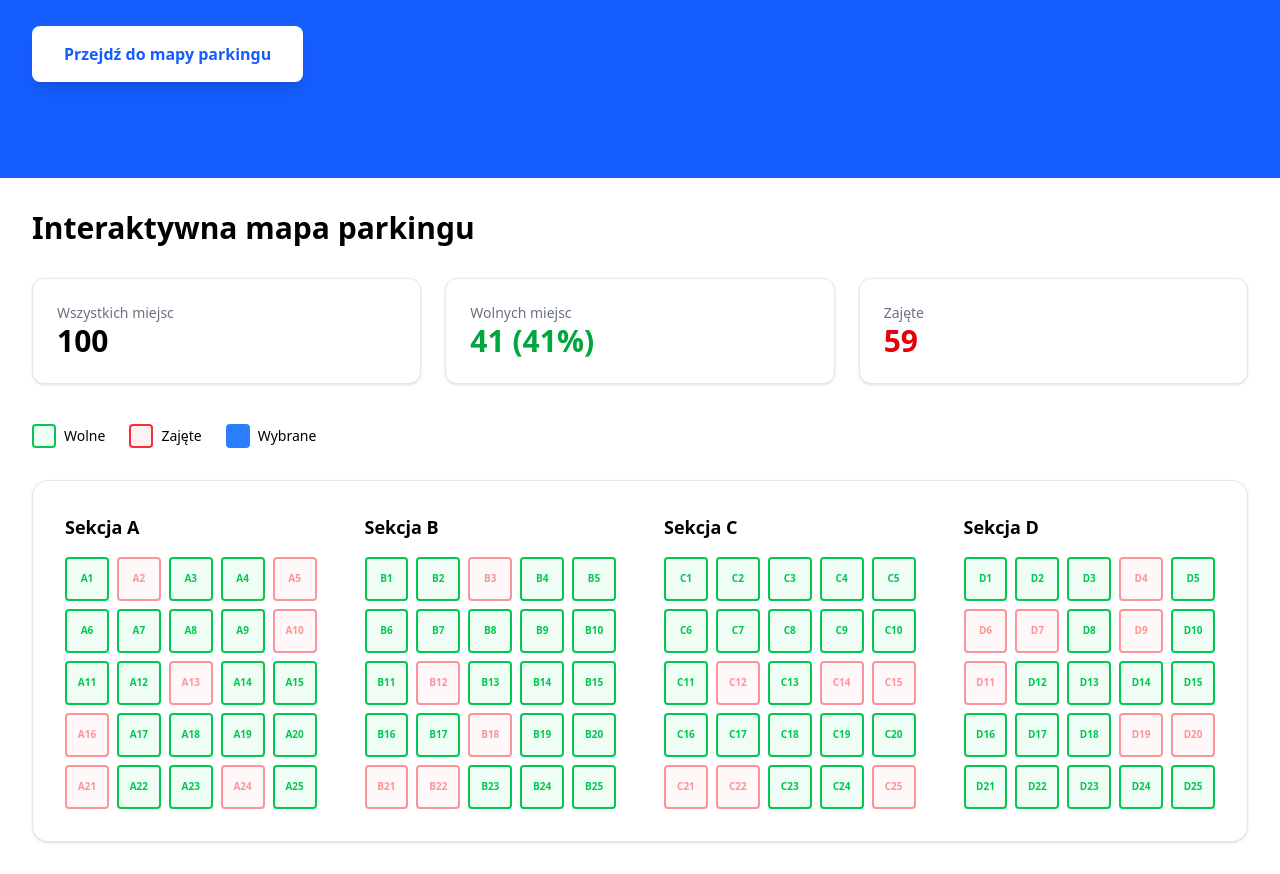
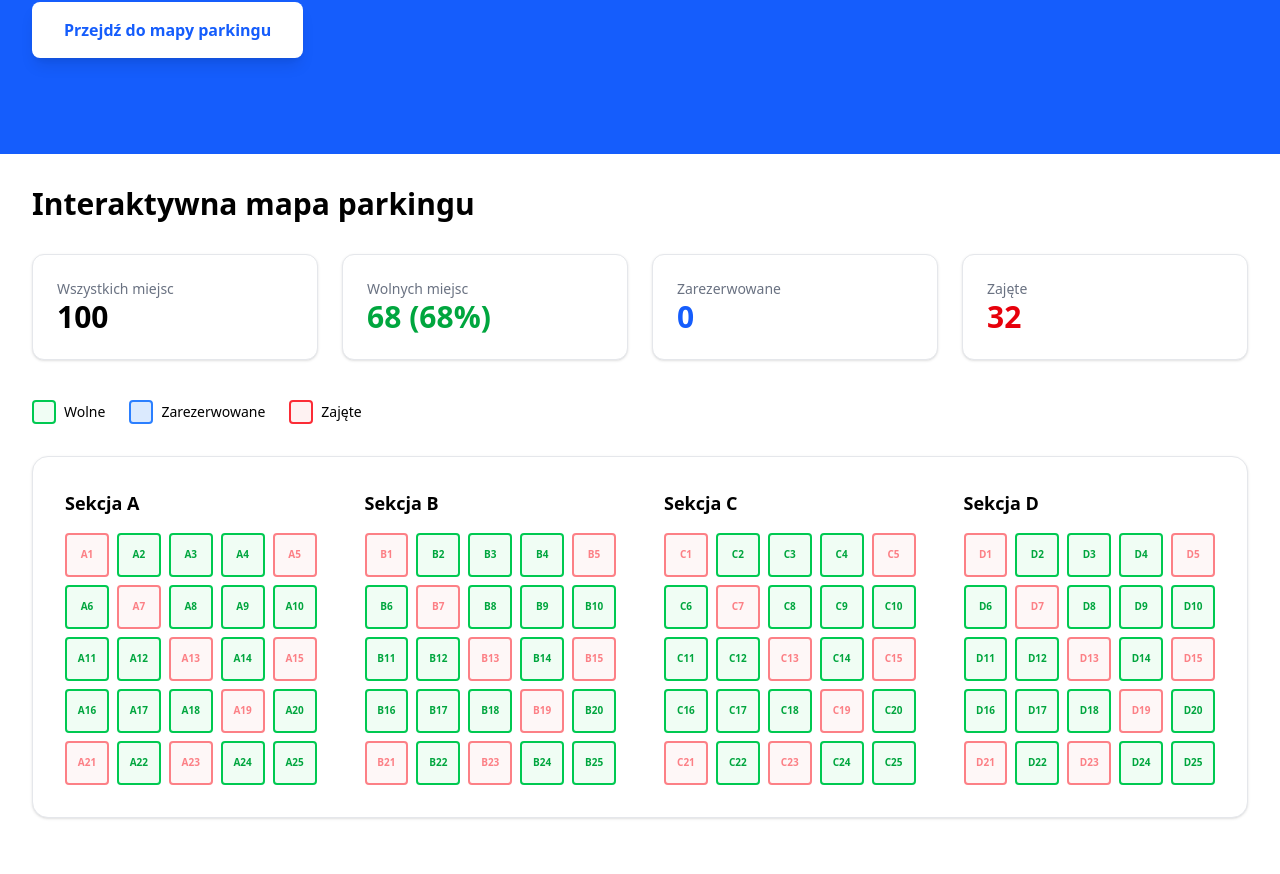
Before and after one commit to democratik/System-rezerwacji-miejsc-parkingu, a Next.js app: page / in a window 1280 px wide. Shown: the part 415-1289 px from the top of the page. After the commit the page ends 1265 px from the top, so only its background shows below. Built offline with nearby package versions, Linux system fonts and the light colour scheme.

Commit message:
parkink map update

```diff
--- a/app/layout.tsx
+++ b/app/layout.tsx
@@ -13,10 +13,7 @@ export default function RootLayout({
 }>) {
   return (
     <html lang="en">
-      <body>
-        layaut
-        {children}
-      </body>
+      <body>{children}</body>
     </html>
   );
 }
--- a/features/mainPage/ParkingManager.tsx
+++ b/features/mainPage/ParkingManager.tsx
@@ -1,82 +1,195 @@
 "use client";
 
-import React, { useState } from "react";
+import React, { useState, useMemo } from "react";
 
-// Типізація для паркувального місця
+type SpotStatus = "free" | "occupied" | "booked";
+
 type Spot = {
   id: string;
   number: string;
-  status: "free" | "occupied" | "selected";
+  status: SpotStatus;
+  bookedUntil?: Date;
+  bookedBy?: string;
 };
 
-export default function ParkingManager() {
-  // Поки що використовуємо статичні дані для прикладу
-  const [selectedSpot, setSelectedSpot] = useState<string | null>(null);
+type BookingInfo = {
+  spotId: string;
+  spotNumber: string;
+};
 
-  const sections = ["A", "B", "C", "D"];
+const SECTIONS = ["A", "B", "C", "D"];
 
-  // Функція для генерації масиву місць (для прикладу)
-  const generateSpots = (section: string): Spot[] =>
-    Array.from({ length: 25 }, (_, i) => ({
+function generateInitialSpots(): Record<string, Spot[]> {
+  const result: Record<string, Spot[]> = {};
+  const occupiedPattern = [
+    true,
+    false,
+    false,
+    false,
+    true,
+    false,
+    true,
+    false,
+    false,
+    false,
+    false,
+    false,
+    true,
+    false,
+    true,
+    false,
+    false,
+    false,
+    true,
+    false,
+    true,
+    false,
+    true,
+    false,
+    false,
+  ];
+
+  for (const section of SECTIONS) {
+    result[section] = Array.from({ length: 25 }, (_, i) => ({
       id: `${section}${i + 1}`,
       number: `${section}${i + 1}`,
-      status: Math.random() > 0.3 ? "free" : "occupied",
+      status: occupiedPattern[i] ? "occupied" : "free",
     }));
+  }
+  return result;
+}
+
+const DURATION_OPTIONS = [
+  { label: "30 minut", minutes: 30 },
+  { label: "1 godzina", minutes: 60 },
+  { label: "2 godziny", minutes: 120 },
+  { label: "4 godziny", minutes: 240 },
+  { label: "8 godzin", minutes: 480 },
+  { label: "24 godziny", minutes: 1440 },
+];
+
+export default function ParkingManager() {
+  const initialSpots = useMemo(() => generateInitialSpots(), []);
+  const [spots, setSpots] = useState<Record<string, Spot[]>>(initialSpots);
+
+  const [booking, setBooking] = useState<BookingInfo | null>(null);
+  const [selectedDuration, setSelectedDuration] = useState<number>(60);
+  const [driverName, setDriverName] = useState<string>("");
+
+  const stats = useMemo(() => {
+    const allSpots = Object.values(spots).flat();
+    const total = allSpots.length;
+    const occupied = allSpots.filter((s) => s.status === "occupied").length;
+    const booked = allSpots.filter((s) => s.status === "booked").length;
+    const free = allSpots.filter((s) => s.status === "free").length;
+    return { total, occupied, booked, free };
+  }, [spots]);
+
+  const handleSpotClick = (spot: Spot) => {
+    if (spot.status !== "free") return;
+    setBooking({ spotId: spot.id, spotNumber: spot.number });
+    setSelectedDuration(60);
+    setDriverName("");
+  };
+
+  const handleConfirmBooking = () => {
+    if (!booking) return;
+
+    const bookedUntil = new Date(Date.now() + selectedDuration * 60 * 1000);
+
+    setSpots((prev) => {
+      const updated = { ...prev };
+      for (const section of SECTIONS) {
+        updated[section] = updated[section].map((s) =>
+          s.id === booking.spotId
+            ? {
+                ...s,
+                status: "booked" as SpotStatus,
+                bookedUntil,
+                bookedBy: driverName || "Anonimowy",
+              }
+            : s,
+        );
+      }
+      return updated;
+    });
+
+    setBooking(null);
+  };
+
+  const handleCancelBooking = () => {
+    setBooking(null);
+  };
+
+  const formatTime = (date: Date) =>
+    date.toLocaleTimeString("pl-PL", { hour: "2-digit", minute: "2-digit" });
 
   return (
     <div className="max-w-7xl mx-auto p-8">
       <h2 className="text-3xl font-bold mb-8">Interaktywna mapa parkingu</h2>
 
       {/* Секція статистики */}
-      <div className="grid grid-cols-1 md:grid-cols-3 gap-6 mb-10">
+      <div className="grid grid-cols-1 md:grid-cols-4 gap-6 mb-10">
         <div className="bg-white p-6 rounded-xl border border-gray-200 shadow-sm">
           <p className="text-gray-500 text-sm font-medium">Wszystkich miejsc</p>
-          <p className="text-3xl font-bold">100</p>
+          <p className="text-3xl font-bold">{stats.total}</p>
         </div>
         <div className="bg-white p-6 rounded-xl border border-gray-200 shadow-sm">
           <p className="text-gray-500 text-sm font-medium">Wolnych miejsc</p>
-          <p className="text-3xl font-bold text-green-600">41 (41%)</p>
+          <p className="text-3xl font-bold text-green-600">
+            {stats.free} ({Math.round((stats.free / stats.total) * 100)}%)
+          </p>
+        </div>
+        <div className="bg-white p-6 rounded-xl border border-gray-200 shadow-sm">
+          <p className="text-gray-500 text-sm font-medium">Zarezerwowane</p>
+          <p className="text-3xl font-bold text-blue-600">{stats.booked}</p>
         </div>
         <div className="bg-white p-6 rounded-xl border border-gray-200 shadow-sm">
           <p className="text-gray-500 text-sm font-medium">Zajęte</p>
-          <p className="text-3xl font-bold text-red-600">59</p>
+          <p className="text-3xl font-bold text-red-600">{stats.occupied}</p>
         </div>
       </div>
 
-      {/* Легенда */}
-      <div className="flex gap-6 mb-8 text-sm font-medium">
+      <div className="flex gap-6 mb-8 text-sm font-medium flex-wrap">
         <div className="flex items-center gap-2">
           <div className="w-6 h-6 border-2 border-green-500 rounded bg-green-50"></div>
           <span>Wolne</span>
         </div>
         <div className="flex items-center gap-2">
+          <div className="w-6 h-6 border-2 border-blue-500 rounded bg-blue-100"></div>
+          <span>Zarezerwowane</span>
+        </div>
+        <div className="flex items-center gap-2">
           <div className="w-6 h-6 border-2 border-red-500 rounded bg-red-50"></div>
           <span>Zajęte</span>
         </div>
-        <div className="flex items-center gap-2">
-          <div className="w-6 h-6 border-2 border-blue-500 rounded bg-blue-500"></div>
-          <span>Wybrane</span>
-        </div>
       </div>
 
-      {/* Карта паркінгу */}
       <div className="bg-white p-8 rounded-2xl border border-gray-200 shadow-sm grid grid-cols-1 lg:grid-cols-4 gap-12">
-        {sections.map((sectionName) => (
+        {SECTIONS.map((sectionName) => (
           <div key={sectionName}>
             <h3 className="text-lg font-bold mb-4">Sekcja {sectionName}</h3>
             <div className="grid grid-cols-5 gap-2">
-              {generateSpots(sectionName).map((spot) => (
+              {spots[sectionName].map((spot) => (
                 <button
                   key={spot.id}
-                  disabled={spot.status === "occupied"}
-                  onClick={() => setSelectedSpot(spot.id)}
+                  disabled={
+                    spot.status === "occupied" || spot.status === "booked"
+                  }
+                  onClick={() => handleSpotClick(spot)}
+                  title={
+                    spot.status === "booked" && spot.bookedUntil
+                      ? `Zarezerwowane przez: ${spot.bookedBy}\nDo: ${formatTime(spot.bookedUntil)}`
+                      : spot.status === "occupied"
+                        ? "Zajęte"
+                        : "Kliknij aby zarezerwować"
+                  }
                   className={`
                     aspect-square flex items-center justify-center text-[10px] font-bold rounded border-2 transition-all
-                    ${spot.status === "occupied" ? "border-red-500 text-red-500 bg-red-50 opacity-50 cursor-not-allowed" : ""}
-                    ${spot.status === "free" && selectedSpot !== spot.id ? "border-green-500 text-green-500 bg-green-50 hover:bg-green-100" : ""}
-                    ${selectedSpot === spot.id ? "border-blue-600 bg-blue-600 text-white shadow-md scale-105" : ""}
-                  `}
-                >
+                    ${spot.status === "occupied" ? "border-red-500 text-red-500 bg-red-50 opacity-60 cursor-not-allowed" : ""}
+                    ${spot.status === "booked" ? "border-blue-500 text-blue-600 bg-blue-100 cursor-not-allowed" : ""}
+                    ${spot.status === "free" ? "border-green-500 text-green-600 bg-green-50 hover:bg-green-100 hover:scale-105 cursor-pointer" : ""}
+                  `}>
                   {spot.number}
                 </button>
               ))}
@@ -84,6 +197,77 @@ export default function ParkingManager() {
           </div>
         ))}
       </div>
+
+      {booking && (
+        <div className="fixed inset-0 bg-black/50 flex items-center justify-center z-50 p-4">
+          <div className="bg-white rounded-2xl shadow-2xl p-8 w-full max-w-md">
+            <h3 className="text-2xl font-bold mb-1">Rezerwacja miejsca</h3>
+            <p className="text-gray-500 mb-6">
+              Miejsce:{" "}
+              <span className="font-bold text-gray-800">
+                {booking.spotNumber}
+              </span>
+            </p>
+
+            {/* Ім'я водія */}
+            <div className="mb-5">
+              <label className="block text-sm font-medium text-gray-700 mb-1">
+                Imię i nazwisko
+              </label>
+              <input
+                type="text"
+                value={driverName}
+                onChange={(e) => setDriverName(e.target.value)}
+                placeholder="np. Jan Kowalski"
+                className="w-full border border-gray-300 rounded-lg px-4 py-2 text-sm focus:outline-none focus:ring-2 focus:ring-blue-500"
+              />
+            </div>
+
+            <div className="mb-6">
+              <label className="block text-sm font-medium text-gray-700 mb-2">
+                Czas rezerwacji
+              </label>
+              <div className="grid grid-cols-3 gap-2">
+                {DURATION_OPTIONS.map((opt) => (
+                  <button
+                    key={opt.minutes}
+                    onClick={() => setSelectedDuration(opt.minutes)}
+                    className={`py-2 px-3 rounded-lg border-2 text-sm font-medium transition-all ${
+                      selectedDuration === opt.minutes
+                        ? "border-blue-500 bg-blue-500 text-white"
+                        : "border-gray-200 text-gray-600 hover:border-blue-300"
+                    }`}>
+                    {opt.label}
+                  </button>
+                ))}
+              </div>
+            </div>
+
+            <div className="bg-blue-50 border border-blue-200 rounded-lg p-3 mb-6 text-sm text-blue-700">
+              Rezerwacja do:{" "}
+              <span className="font-bold">
+                {formatTime(
+                  new Date(Date.now() + selectedDuration * 60 * 1000),
+                )}
+              </span>
+            </div>
+
+            {/* Кнопки */}
+            <div className="flex gap-3">
+              <button
+                onClick={handleCancelBooking}
+                className="cursor-pointer flex-1 py-3 rounded-xl border-2 border-gray-200 text-gray-600 font-semibold hover:bg-gray-50 transition-all">
+                Anuluj
+              </button>
+              <button
+                onClick={handleConfirmBooking}
+                className="cursor-pointer flex-1 py-3 rounded-xl bg-blue-600 text-white font-semibold hover:bg-blue-700 transition-all shadow-md">
+                Zarezerwuj
+              </button>
+            </div>
+          </div>
+        </div>
+      )}
     </div>
   );
 }
```
